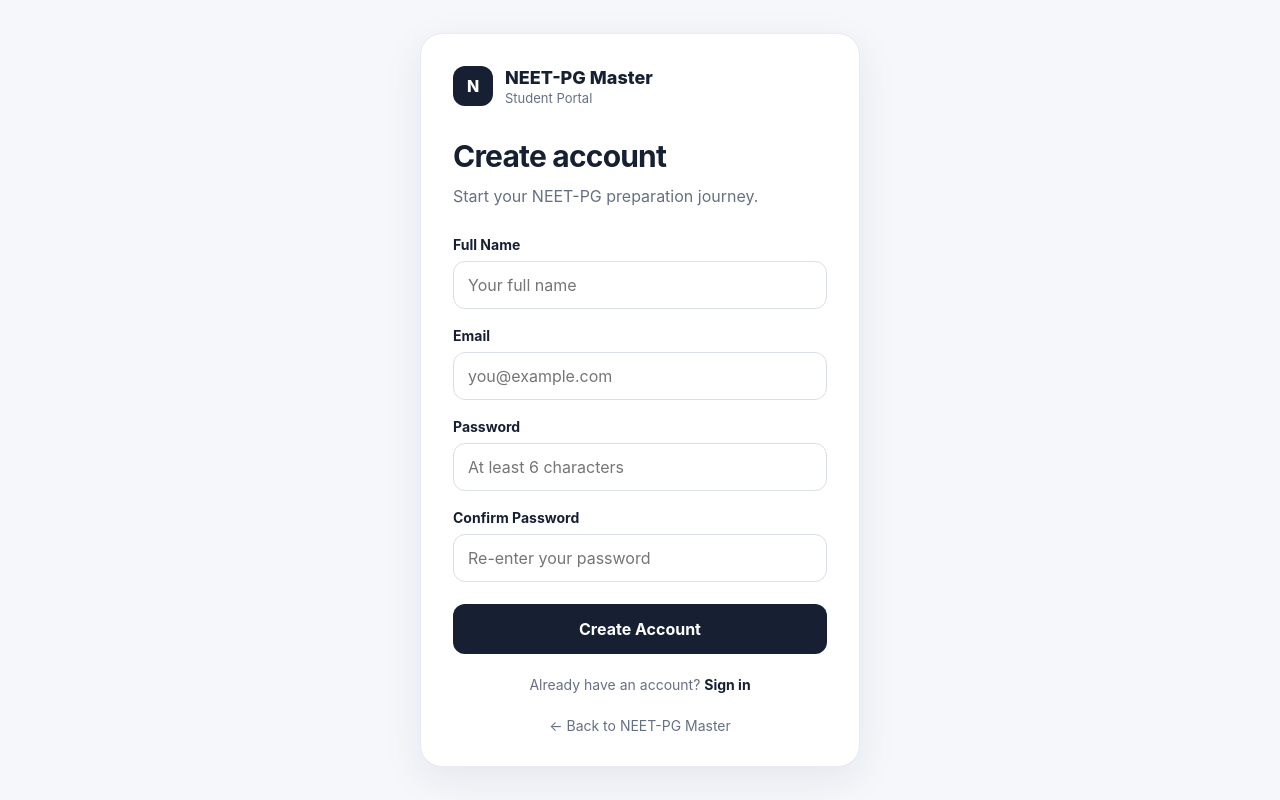
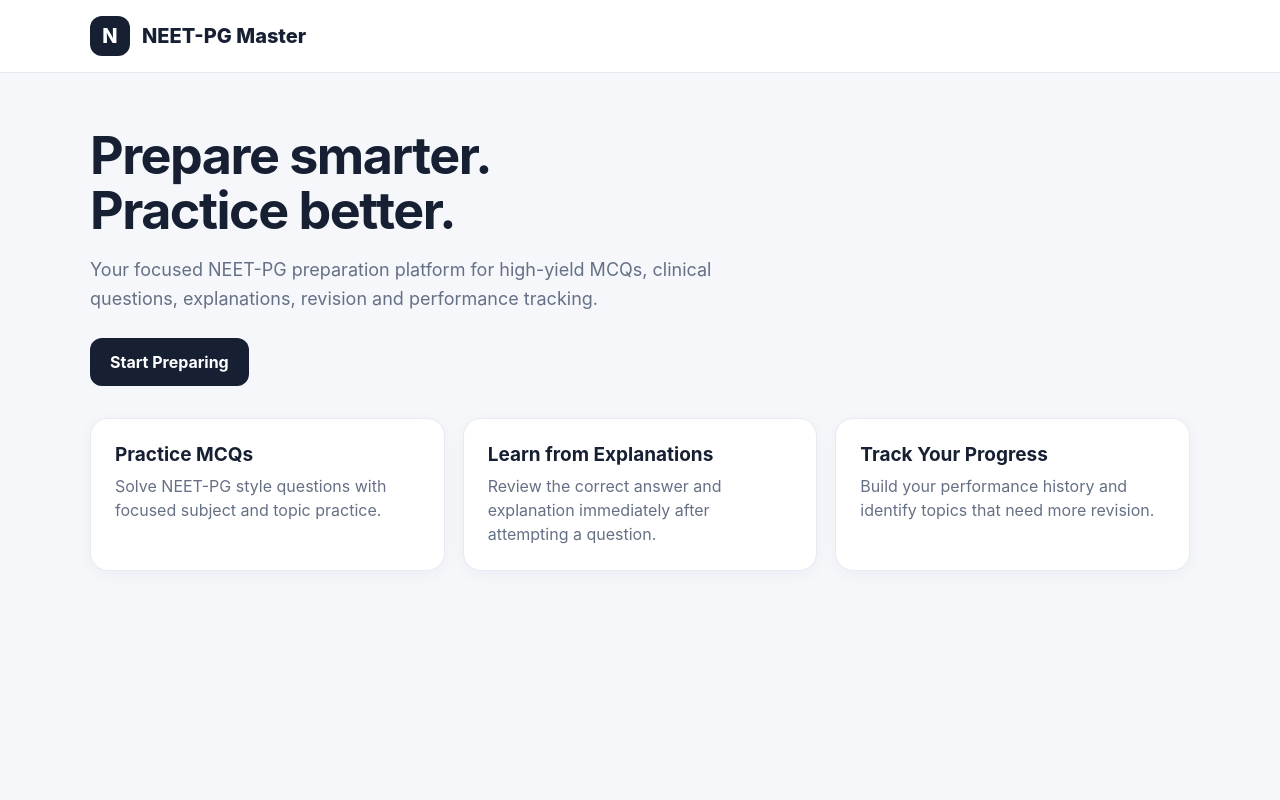
Before and after one commit to rerrlofficial/neetpg-mastery, a Next.js app in the folder apps/student/: page / in a window 1280 px wide. Built offline with nearby package versions, Linux system fonts and the light colour scheme.

Commit message:
Update page.tsx

```diff
--- a/apps/student/app/page.tsx
+++ b/apps/student/app/page.tsx
@@ -1,211 +1,64 @@
-"use client";
+import Link from "next/link";
 
-import { FormEvent, useState } from "react";
-import Link from "next/link";
-import { useRouter } from "next/navigation";
-import { supabase } from "../../lib/supabase";
-
-export default function StudentSignupPage() {
-  const router = useRouter();
-
-  const [name, setName] = useState("");
-  const [email, setEmail] = useState("");
-  const [password, setPassword] = useState("");
-  const [confirmPassword, setConfirmPassword] = useState("");
-
-  const [loading, setLoading] = useState(false);
-  const [errorMessage, setErrorMessage] = useState("");
-  const [successMessage, setSuccessMessage] = useState("");
-
-  async function handleSignup(event: FormEvent<HTMLFormElement>) {
-    event.preventDefault();
-
-    setErrorMessage("");
-    setSuccessMessage("");
-
-    if (!name.trim()) {
-      setErrorMessage("Please enter your name.");
-      return;
-    }
-
-    if (!email.trim()) {
-      setErrorMessage("Please enter your email.");
-      return;
-    }
-
-    if (password.length < 6) {
-      setErrorMessage("Password must be at least 6 characters.");
-      return;
-    }
-
-    if (password !== confirmPassword) {
-      setErrorMessage("Passwords do not match.");
-      return;
-    }
-
-    setLoading(true);
-
-    const { data, error } = await supabase.auth.signUp({
-      email: email.trim(),
-      password,
-      options: {
-        data: {
-          full_name: name.trim(),
-        },
-      },
-    });
-
-    if (error) {
-      setErrorMessage(error.message);
-      setLoading(false);
-      return;
-    }
-
-    if (data.session) {
-      router.push("/");
-      router.refresh();
-      return;
-    }
-
-    setSuccessMessage(
-      "Account created. Please check your email and verify your account before signing in."
-    );
-
-    setLoading(false);
-  }
-
+export default function StudentHome() {
   return (
-    <main className="auth-page">
-      <div className="auth-card">
-        <div className="auth-brand">
-          <div className="brand-mark">N</div>
-
-          <div>
-            <div className="auth-brand-title">
-              NEET-PG Master
-            </div>
-
-            <div className="auth-brand-subtitle">
-              Student Portal
-            </div>
+    <main className="app-shell">
+      <header className="topbar">
+        <div className="container">
+          <div className="brand">
+            <div className="brand-mark">N</div>
+            <span>NEET-PG Master</span>
           </div>
         </div>
+      </header>
 
-        <div className="auth-heading">
-          <h1>Create account</h1>
+      <section className="hero">
+        <div className="container">
+          <h1>
+            Prepare smarter.
+            <br />
+            Practice better.
+          </h1>
 
           <p>
-            Start your NEET-PG preparation journey.
+            Your focused NEET-PG preparation platform for high-yield MCQs,
+            clinical questions, explanations, revision and performance
+            tracking.
           </p>
+
+          <Link href="/login" className="primary-button">
+            Start Preparing
+          </Link>
         </div>
+      </section>
 
-        <form onSubmit={handleSignup} className="auth-form">
-          <div className="form-group">
-            <label htmlFor="name">
-              Full Name
-            </label>
-
-            <input
-              id="name"
-              type="text"
-              value={name}
-              onChange={(event) =>
-                setName(event.target.value)
-              }
-              placeholder="Your full name"
-              autoComplete="name"
-              required
-            />
+      <section className="container">
+        <div className="card-grid">
+          <div className="card">
+            <h2>Practice MCQs</h2>
+            <p>
+              Solve NEET-PG style questions with focused subject and topic
+              practice.
+            </p>
           </div>
 
-          <div className="form-group">
-            <label htmlFor="signup-email">
-              Email
-            </label>
-
-            <input
-              id="signup-email"
-              type="email"
-              value={email}
-              onChange={(event) =>
-                setEmail(event.target.value)
-              }
-              placeholder="you@example.com"
-              autoComplete="email"
-              required
-            />
+          <div className="card">
+            <h2>Learn from Explanations</h2>
+            <p>
+              Review the correct answer and explanation immediately after
+              attempting a question.
+            </p>
           </div>
 
-          <div className="form-group">
-            <label htmlFor="signup-password">
-              Password
-            </label>
-
-            <input
-              id="signup-password"
-              type="password"
-              value={password}
-              onChange={(event) =>
-                setPassword(event.target.value)
-              }
-              placeholder="At least 6 characters"
-              autoComplete="new-password"
-              required
-            />
+          <div className="card">
+            <h2>Track Your Progress</h2>
+            <p>
+              Build your performance history and identify topics that need
+              more revision.
+            </p>
           </div>
-
-          <div className="form-group">
-            <label htmlFor="confirm-password">
-              Confirm Password
-            </label>
-
-            <input
-              id="confirm-password"
-              type="password"
-              value={confirmPassword}
-              onChange={(event) =>
-                setConfirmPassword(event.target.value)
-              }
-              placeholder="Re-enter your password"
-              autoComplete="new-password"
-              required
-            />
-          </div>
-
-          {errorMessage && (
-            <div className="auth-error">
-              {errorMessage}
-            </div>
-          )}
-
-          {successMessage && (
-            <div className="auth-success">
-              {successMessage}
-            </div>
-          )}
-
-          <button
-            type="submit"
-            className="auth-submit"
-            disabled={loading}
-          >
-            {loading
-              ? "Creating account..."
-              : "Create Account"}
-          </button>
-        </form>
-
-        <div className="auth-footer">
-          <span>Already have an account?</span>{" "}
-          <Link href="/login">
-            Sign in
-          </Link>
         </div>
-
-        <Link href="/" className="back-link">
-          ← Back to NEET-PG Master
-        </Link>
-      </div>
+      </section>
     </main>
   );
 }
```
